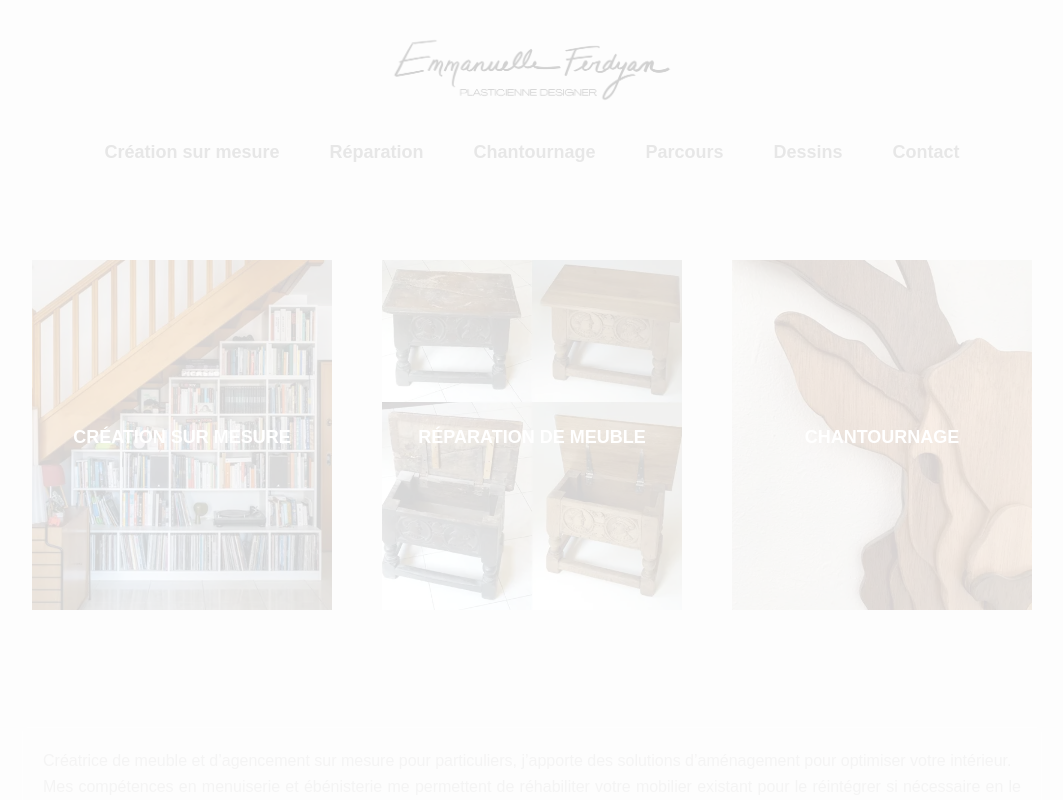
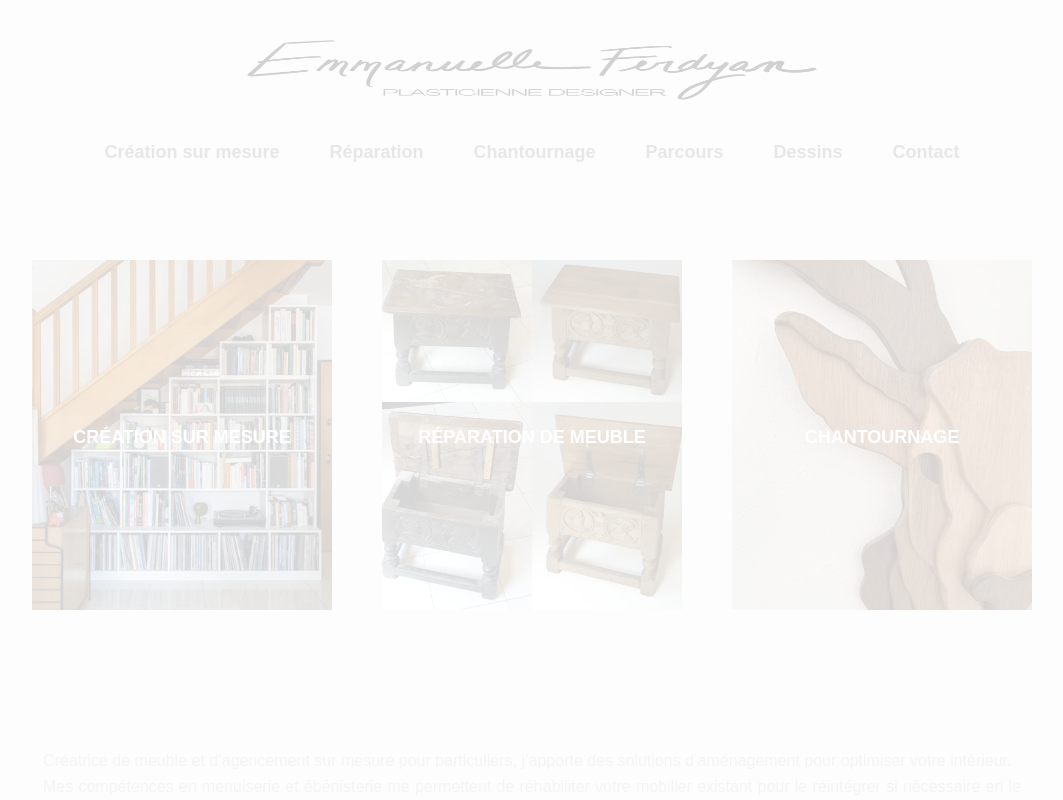
Before and after one commit to NelsonAxolotl/ferdyan, a React (Vite) app: page / in a window 1280 px wide. Shown: the top 800 px of the page, without its empty margins (108-1171 px from the left). Built offline with nearby package versions, Linux system fonts and the light colour scheme; a web font is replaced by a local one.

Commit message:
plus plus plus

```diff
--- a/index.html
+++ b/index.html
@@ -97,7 +97,7 @@
     />
 
     <!-- Préchargement de l'image LCP pour améliorer le temps de chargement -->
-    <link rel="preload" href="/assets/logomanu-22VC4NQg.webp" as="image" />
+    <link rel="preload" href="./src/Pics/logomanu.webp" as="image" />
 
     <!-- Chargement différé des feuilles de style CSS avec preconnect -->
     <link
--- a/src/Components/Nav.jsx
+++ b/src/Components/Nav.jsx
@@ -38,8 +38,8 @@ const Nav = () => {
           <img
             src={logo}
             alt="logo Ferdyan"
-            width="290px"
-            height="120px"
+            width="600px"
+            height="251px"
             loading="eager"
           />
         </Link>
--- a/src/Pages/Home.jsx
+++ b/src/Pages/Home.jsx
@@ -48,8 +48,8 @@ const Home = () => {
                 <img
                   src={cerf}
                   alt="cerf"
-                  width="1200"
-                  height="1600"
+                  width="600"
+                  height="400"
                   loading="lazy"
                 />
 
```
